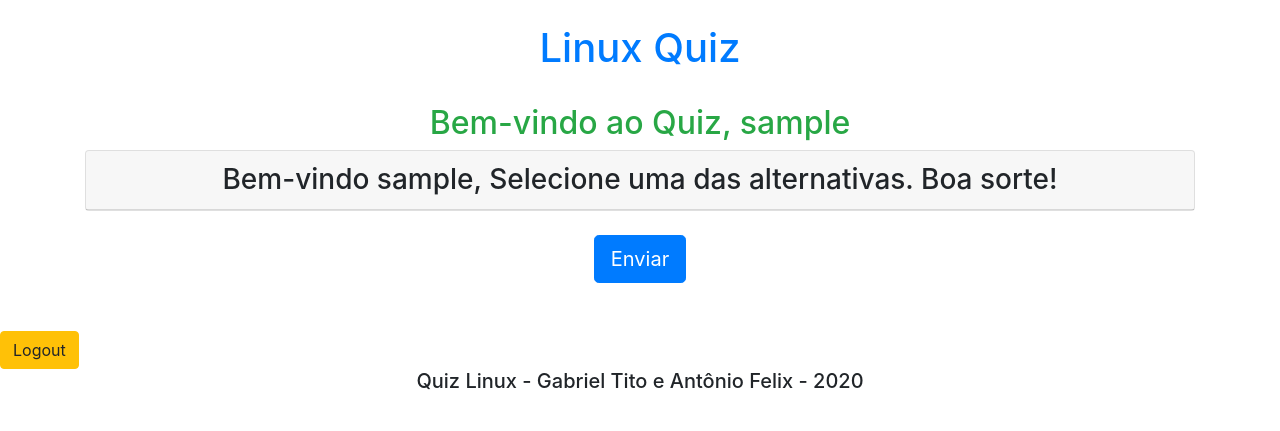
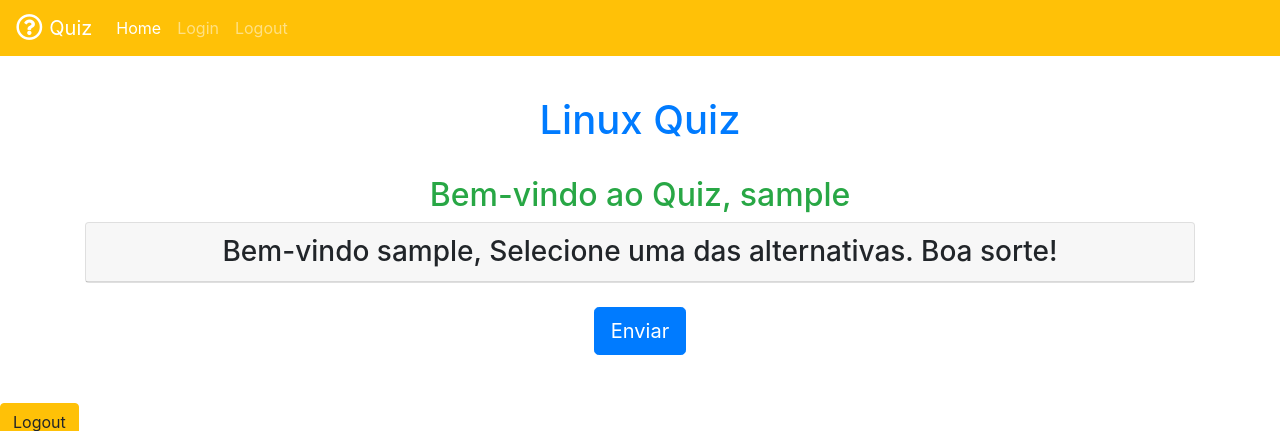
Before and after one commit to gabrielp10/quiz, a PHP site: page /home.php in a window 1280 px wide. Shown: the top 431 px of the page. Run offline with PHP 8.4, Linux system fonts and the light colour scheme; the visitor is signed in with stand-in values (Sample User, id 1); data that the repository does not hold is empty; some libraries are stand-ins or nearby versions.

Commit message:
Navbar adicionada

```diff
--- a/home.php
+++ b/home.php
@@ -25,6 +25,9 @@ mysqli_select_db($con, 'quizdb');
 </head>
 
 <body>
+
+<?php include_once("./navbar.php") ?>
+
 <div class="container"> <!-- Início container -->
 
   <br> <h1 class="text-center text-primary"> Linux Quiz </h1> <br>
--- a/login.php
+++ b/login.php
@@ -10,7 +10,7 @@
 
 <body>
 
-
+<?php include_once("./navbar.php") ?>
 
   <div class="container"> <!-- Inicio container -->
     <h1 class="display-4 text-center card-header"> Bem  vindo ao Quiz! <h1> <br>
--- /dev/null
+++ b/navbar.php
@@ -0,0 +1,39 @@
+<!DOCTYPE html>
+<html>
+<head>
+  <title></title>
+  <!-- Latest compiled and minified CSS -->
+  <link rel="stylesheet" href="css/bootstrap.min.css">
+  <script src="https://code.jquery.com/jquery-3.5.1.slim.min.js" integrity="sha384-DfXdz2htPH0lsSSs5nCTpuj/zy4C+OGpamoFVy38MVBnE+IbbVYUew+OrCXaRkfj" crossorigin="anonymous"></script>
+  <script src="https://cdn.jsdelivr.net/npm/popper.js@1.16.1/dist/umd/popper.min.js" integrity="sha384-9/reFTGAW83EW2RDu2S0VKaIzap3H66lZH81PoYlFhbGU+6BZp6G7niu735Sk7lN" crossorigin="anonymous"></script>
+  <script src="https://stackpath.bootstrapcdn.com/bootstrap/4.5.2/js/bootstrap.min.js" integrity="sha384-B4gt1jrGC7Jh4AgTPSdUtOBvfO8shuf57BaghqFfPlYxofvL8/KUEfYiJOMMV+rV" crossorigin="anonymous"></script>
+  <link rel="stylesheet" href="https://pro.fontawesome.com/releases/v5.10.0/css/all.css" integrity="sha384-AYmEC3Yw5cVb3ZcuHtOA93w35dYTsvhLPVnYs9eStHfGJvOvKxVfELGroGkvsg+p" crossorigin="anonymous"/>
+  <!-- Latest compiled and minified JavaScript -->
+  <script src="js/bootstrap.min.js"></script></head>
+
+</head>
+
+<body>
+
+  <nav class="navbar navbar-expand-lg navbar-dark bg-warning mb-3">
+    <a class="navbar-brand" href="#"><i class="far fa-question-circle fa-lg">&nbsp</i>Quiz</a>
+    <button class="navbar-toggler" type="button" data-toggle="collapse" data-target="#navbarText" aria-controls="navbarText" aria-expanded="false" aria-label="Toggle navigation">
+      <span class="navbar-toggler-icon"></span>
+    </button>
+    <div class="collapse navbar-collapse" id="navbarText">
+      <ul class="navbar-nav mr-auto">
+        <li class="nav-item active">
+          <a class="nav-link" href="home.php">Home</a>
+        </li>
+        <li class="nav-item">
+          <a class="nav-link" href="#">Login</a>
+        </li>
+        <li class="nav-item">
+          <a class="nav-link" href="logout.php">Logout</a>
+        </li>
+      </ul>
+    </div>
+  </nav>
+
+<body>
+</html>
```
